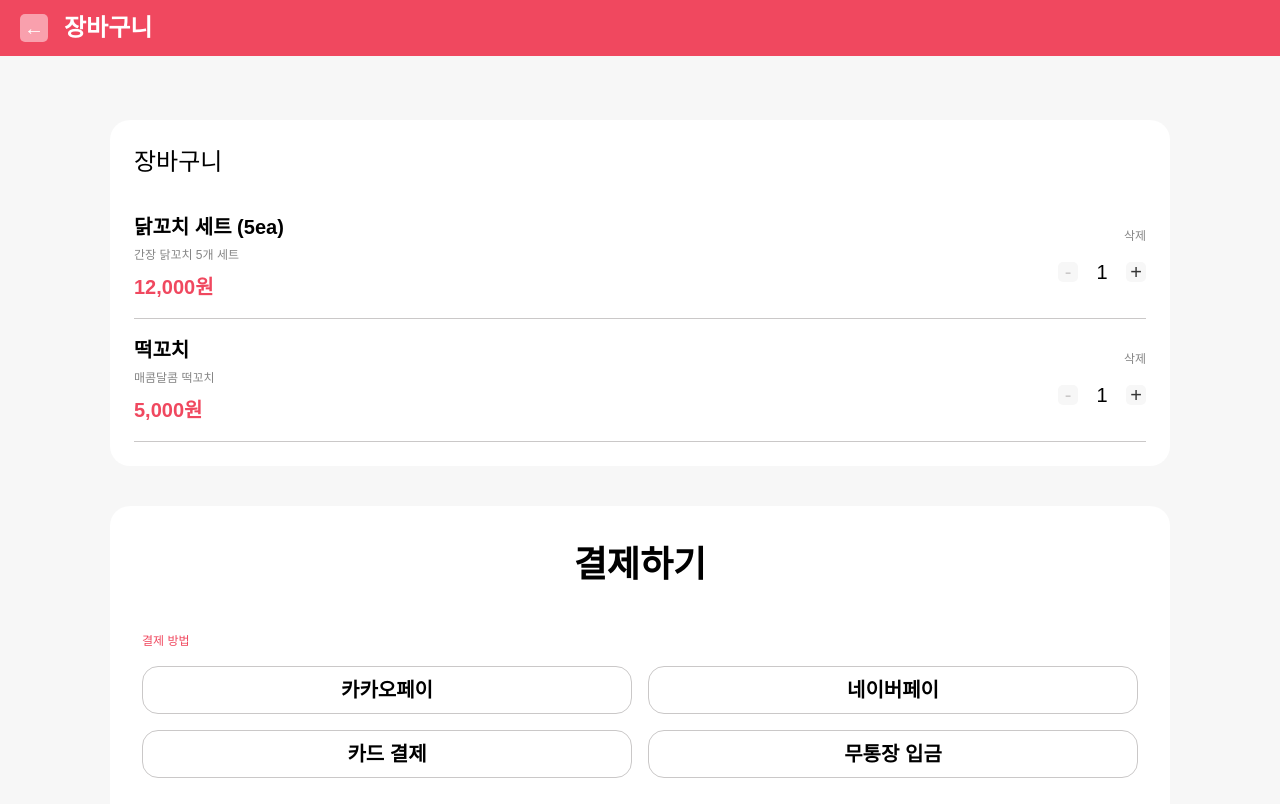
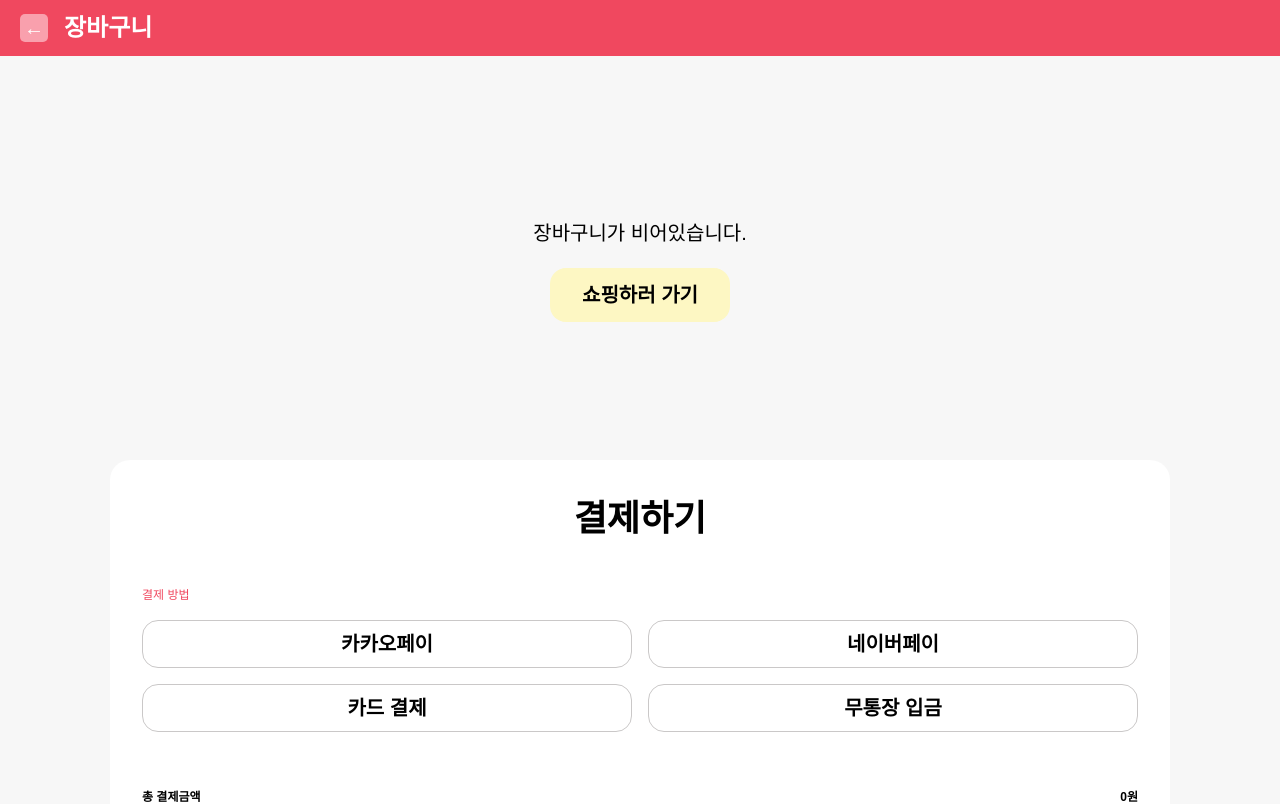
Before and after one commit to uptomaster/7th_deliveryApp, a React (Vite) app in the folder delivery-order-app/: page /cart in a window 1280 px wide. Shown: the top 804 px of the page. Built offline with nearby package versions, Linux system fonts and the light colour scheme.

Commit message:
feat: 장바구니 contest Api 연동

```diff
--- a/delivery-order-app/src/App.jsx
+++ b/delivery-order-app/src/App.jsx
@@ -1,10 +1,14 @@
 import { BrowserRouter } from 'react-router-dom'
 import Router from './routes/Router'
+import { CartProvider } from './context/CartContext' // 👈 1. 불러오기 추가
 
 function App() {
   return (
     <BrowserRouter>
-      <Router />
+      {/* 2. CartProvider로 Router 감싸기 */}
+      <CartProvider>
+        <Router />
+      </CartProvider>
     </BrowserRouter>
   )
 }
--- a/delivery-order-app/src/components/restaurant/MenuModal.jsx
+++ b/delivery-order-app/src/components/restaurant/MenuModal.jsx
@@ -1,126 +1,84 @@
 import { useState } from 'react'
 import Button from '../common/Button'
 import QuantityControl from '../common/QuantityControl'
+import { useCart } from '../../context/CartContext' // 👈 1. 추가
 
 function MenuModal({ restaurant, onClose }) {
   const [selectedMenus, setSelectedMenus] = useState({})
+  const { addToCart } = useCart() // 👈 2. 추가
 
   if (!restaurant) return null
 
-  // 총 선택된 수량 계산
   const totalCount = Object.values(selectedMenus).reduce((acc, cur) => acc + cur, 0)
 
   const handleAddMenu = (menuId) => {
-    setSelectedMenus((prev) => ({
-      ...prev,
-      [menuId]: 1,
-    }))
+    setSelectedMenus((prev) => ({ ...prev, [menuId]: 1 }))
   }
 
   const handleIncrease = (menuId) => {
-    setSelectedMenus((prev) => ({
-      ...prev,
-      [menuId]: prev[menuId] + 1,
-    }))
+    setSelectedMenus((prev) => ({ ...prev, [menuId]: prev[menuId] + 1 }))
   }
 
   const handleDecrease = (menuId) => {
     setSelectedMenus((prev) => {
       const currentCount = prev[menuId]
-
       if (currentCount <= 1) {
         const next = { ...prev }
         delete next[menuId]
         return next
       }
+      return { ...prev, [menuId]: currentCount - 1 }
+    })
+  }
 
-      return {
-        ...prev,
-        [menuId]: currentCount - 1,
+  // 👈 3. 장바구니에 담는 함수 추가
+  const handleSubmit = () => {
+    restaurant.menus?.forEach((menu) => {
+      const count = selectedMenus[menu.id]
+      if (count > 0) {
+        addToCart(restaurant.name, menu, count)
       }
     })
+    onClose()
   }
 
   return (
     <div className="fixed inset-0 z-[100] flex items-center justify-center bg-black/40 px-5">
       <section className="flex w-full max-w-[420px] flex-col rounded-modal bg-gray-0 p-7 shadow-2xl">
-        {/* 상단 타이틀 영역 */}
         <div className="flex items-start justify-between gap-4">
           <div>
-            <p className="text-[12px] font-medium text-primary">
-              {restaurant.category}
-            </p>
-            <h2 className="mt-1 text-[36px] font-bold text-gray-5">
-              {restaurant.name}
-            </h2>
-            <p className="mt-2 text-[12px] font-medium text-gray-3">
-              ⭐ {restaurant.rating}
-            </p>
+            <p className="text-[12px] font-medium text-primary">{restaurant.category}</p>
+            <h2 className="mt-1 text-[36px] font-bold text-gray-5">{restaurant.name}</h2>
+            <p className="mt-2 text-[12px] font-medium text-gray-3">⭐ {restaurant.rating}</p>
           </div>
-          <button
-            type="button"
-            onClick={onClose}
-            className="text-[24px] font-medium text-gray-4 transition hover:text-primary"
-            aria-label="모달 닫기"
-          >
-            ×
-          </button>
+          <button type="button" onClick={onClose} className="text-[24px] font-medium text-gray-4 transition hover:text-primary" aria-label="모달 닫기">×</button>
         </div>
 
         <div className="my-6 h-px bg-gray-2" />
 
-        {/* 메뉴 리스트 영역 (스크롤 가능하도록 설정) */}
         <div className="max-h-[50vh] overflow-y-auto space-y-9 pr-2">
           {restaurant.menus?.map((menu) => {
             const count = selectedMenus[menu.id]
-
             return (
-              <div
-                key={menu.id}
-                className="flex items-center justify-between gap-4"
-              >
+              <div key={menu.id} className="flex items-center justify-between gap-4">
                 <div>
-                  <h3 className="text-[20px] font-bold text-gray-5">
-                    {menu.name}
-                  </h3>
-                  <p className="mt-1 text-[12px] font-medium text-gray-3">
-                    {menu.description}
-                  </p>
-                  <p className="mt-1 text-[20px] font-bold text-gray-5">
-                    {menu.price}
-                  </p>
+                  <h3 className="text-[20px] font-bold text-gray-5">{menu.name}</h3>
+                  <p className="mt-1 text-[12px] font-medium text-gray-3">{menu.description}</p>
+                  <p className="mt-1 text-[20px] font-bold text-gray-5">{menu.price}</p>
                 </div>
-
-                {/* 우측 수량 조절 또는 추가 버튼 */}
                 {count ? (
-                  <QuantityControl
-                    count={count}
-                    onDecrease={() => handleDecrease(menu.id)}
-                    onIncrease={() => handleIncrease(menu.id)}
-                  />
+                  <QuantityControl count={count} onDecrease={() => handleDecrease(menu.id)} onIncrease={() => handleIncrease(menu.id)} />
                 ) : (
-                  <button
-                    type="button"
-                    onClick={() => handleAddMenu(menu.id)}
-                    className="flex h-8 w-8 items-center justify-center rounded-full border border-gray-3 text-[20px] text-gray-4 transition hover:border-primary hover:text-primary"
-                    aria-label="메뉴 추가"
-                  >
-                    +
-                  </button>
+                  <button type="button" onClick={() => handleAddMenu(menu.id)} className="flex h-8 w-8 items-center justify-center rounded-full border border-gray-3 text-[20px] text-gray-4 transition hover:border-primary hover:text-primary">+</button>
                 )}
               </div>
             )
           })}
         </div>
 
-        {/* 하단 담기 버튼 통합 영역 */}
         <div className="mt-8 border-t border-gray-2 pt-6">
-          <Button
-            variant="yellow"
-            className="w-full py-4 text-[16px] font-bold"
-            onClick={onClose} // 실제 데이터 넘기는 로직은 팀장님이 이 부분에 연결하실 겁니다.
-            disabled={totalCount === 0} // 선택한 메뉴가 없으면 비활성화
-          >
+          {/* 👈 4. onClick을 handleSubmit으로 변경 */}
+          <Button variant="yellow" className="w-full py-4 text-[16px] font-bold" onClick={handleSubmit} disabled={totalCount === 0}>
             {totalCount > 0 ? `${totalCount}개 담기` : '메뉴를 선택해주세요'}
           </Button>
         </div>
--- /dev/null
+++ b/delivery-order-app/src/context/CartContext.jsx
@@ -0,0 +1,67 @@
+import { createContext, useContext, useState } from 'react'
+
+const CartContext = createContext()
+
+export function CartProvider({ children }) {
+  const [cartItems, setCartItems] = useState([])
+
+  const addToCart = (restaurantName, menu, count) => {
+    setCartItems((prev) => {
+      const existingItem = prev.find((item) => item.id === menu.id)
+      if (existingItem) {
+        return prev.map((item) =>
+          item.id === menu.id ? { ...item, count: item.count + count } : item
+        )
+      }
+      return [
+        ...prev,
+        {
+          id: menu.id,
+          storeName: restaurantName,
+          name: menu.name,
+          description: menu.description,
+          price: menu.price,
+          count: count,
+        },
+      ]
+    })
+  }
+
+  const handleIncrease = (id) => {
+    setCartItems((prev) =>
+      prev.map((item) =>
+        item.id === id ? { ...item, count: item.count + 1 } : item
+      )
+    )
+  }
+
+  const handleDecrease = (id) => {
+    setCartItems((prev) =>
+      prev.map((item) =>
+        item.id === id ? { ...item, count: Math.max(1, item.count - 1) } : item
+      )
+    )
+  }
+
+  const handleRemove = (id) => {
+    setCartItems((prev) => prev.filter((item) => item.id !== id))
+  }
+
+  return (
+    <CartContext.Provider
+      value={{
+        cartItems,
+        addToCart,
+        handleIncrease,
+        handleDecrease,
+        handleRemove,
+      }}
+    >
+      {children}
+    </CartContext.Provider>
+  )
+}
+
+export function useCart() {
+  return useContext(CartContext)
+}
--- a/delivery-order-app/src/pages/Cart.jsx
+++ b/delivery-order-app/src/pages/Cart.jsx
@@ -3,29 +3,14 @@ import { Link, useNavigate } from 'react-router-dom'
 import CartList from '../components/cart/CartList'
 import PaymentMethodButton from '../components/payment/PaymentMethodButton'
 import Button from '../components/common/Button'
+import { useCart } from '../context/CartContext' // 👈 1. 전역 상태 불러오기
 
 function Cart() {
   const navigate = useNavigate()
   const [selectedMethod, setSelectedMethod] = useState('')
 
-  const [cartItems, setCartItems] = useState([
-    {
-      id: 1,
-      storeName: '왕꼬치',
-      name: '닭꼬치 세트 (5ea)',
-      description: '간장 닭꼬치 5개 세트',
-      price: '12,000원',
-      count: 1,
-    },
-    {
-      id: 2,
-      storeName: '왕꼬치',
-      name: '떡꼬치',
-      description: '매콤달콤 떡꼬치',
-      price: '5,000원',
-      count: 1,
-    },
-  ])
+  // 👈 2. 기존의 하드코딩된 useState 데이터를 지우고 전역 상태 함수로 교체
+  const { cartItems, handleIncrease, handleDecrease, handleRemove } = useCart()
 
   const parsePrice = (price) => {
     return Number(price.replaceAll(',', '').replace('원', ''))
@@ -38,28 +23,6 @@ function Cart() {
   const totalPrice = cartItems.reduce((sum, item) => {
     return sum + parsePrice(item.price) * item.count
   }, 0)
-
-  const handleIncrease = (id) => {
-    setCartItems((prev) =>
-      prev.map((item) =>
-        item.id === id ? { ...item, count: item.count + 1 } : item,
-      ),
-    )
-  }
-
-  const handleDecrease = (id) => {
-    setCartItems((prev) =>
-      prev.map((item) =>
-        item.id === id
-          ? { ...item, count: Math.max(1, item.count - 1) }
-          : item,
-      ),
-    )
-  }
-
-  const handleRemove = (id) => {
-    setCartItems((prev) => prev.filter((item) => item.id !== id))
-  }
 
   const handlePayment = () => {
     if (cartItems.length === 0) return
@@ -102,12 +65,23 @@ function Cart() {
               </Link>
             </div>
           ) : (
+            <>
               <CartList
                 items={cartItems}
                 onIncrease={handleIncrease}
                 onDecrease={handleDecrease}
                 onRemove={handleRemove}
               />
+              {/* 👈 3. 피그마에 있던 '+ 더 담으러 가기' 텍스트 버튼 추가 */}
+              <div className="mt-6 flex justify-center">
+                <Link
+                  to="/main"
+                  className="text-[16px] font-bold text-primary transition-colors hover:text-secondary"
+                >
+                  + 더 담으러 가기
+                </Link>
+              </div>
+            </>
           )}
         </section>
 
@@ -121,6 +95,7 @@ function Cart() {
               결제 방법
             </p>
 
+            {/* 디자인 원상 복구: 기존 4개 버튼 그대로 유지 */}
             <div className="grid grid-cols-2 gap-4">
               {['카카오페이', '네이버페이', '카드 결제', '무통장 입금'].map(
                 (method) => (
```
Lines whose indentation alone changed are shown as unchanged.
